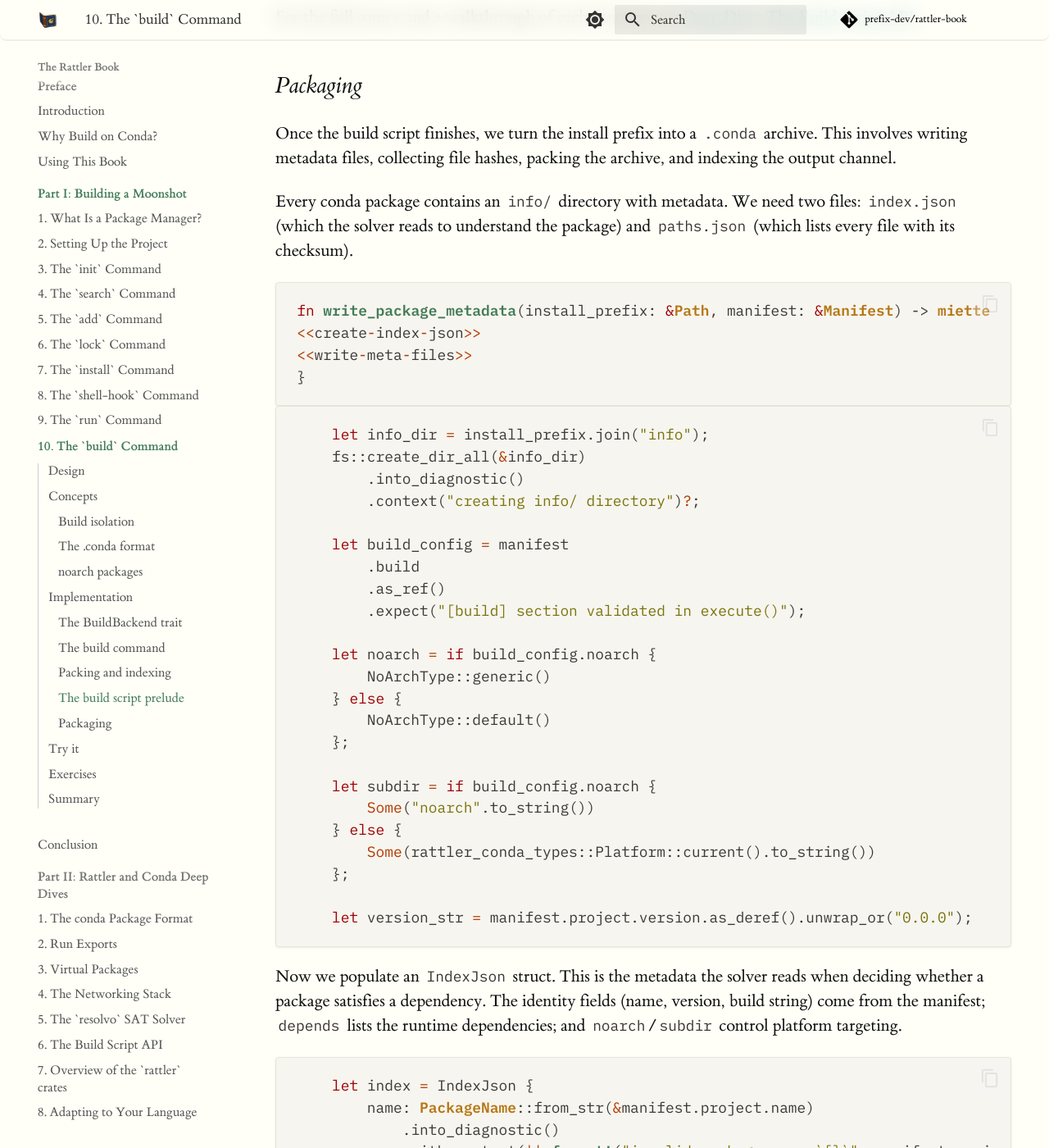
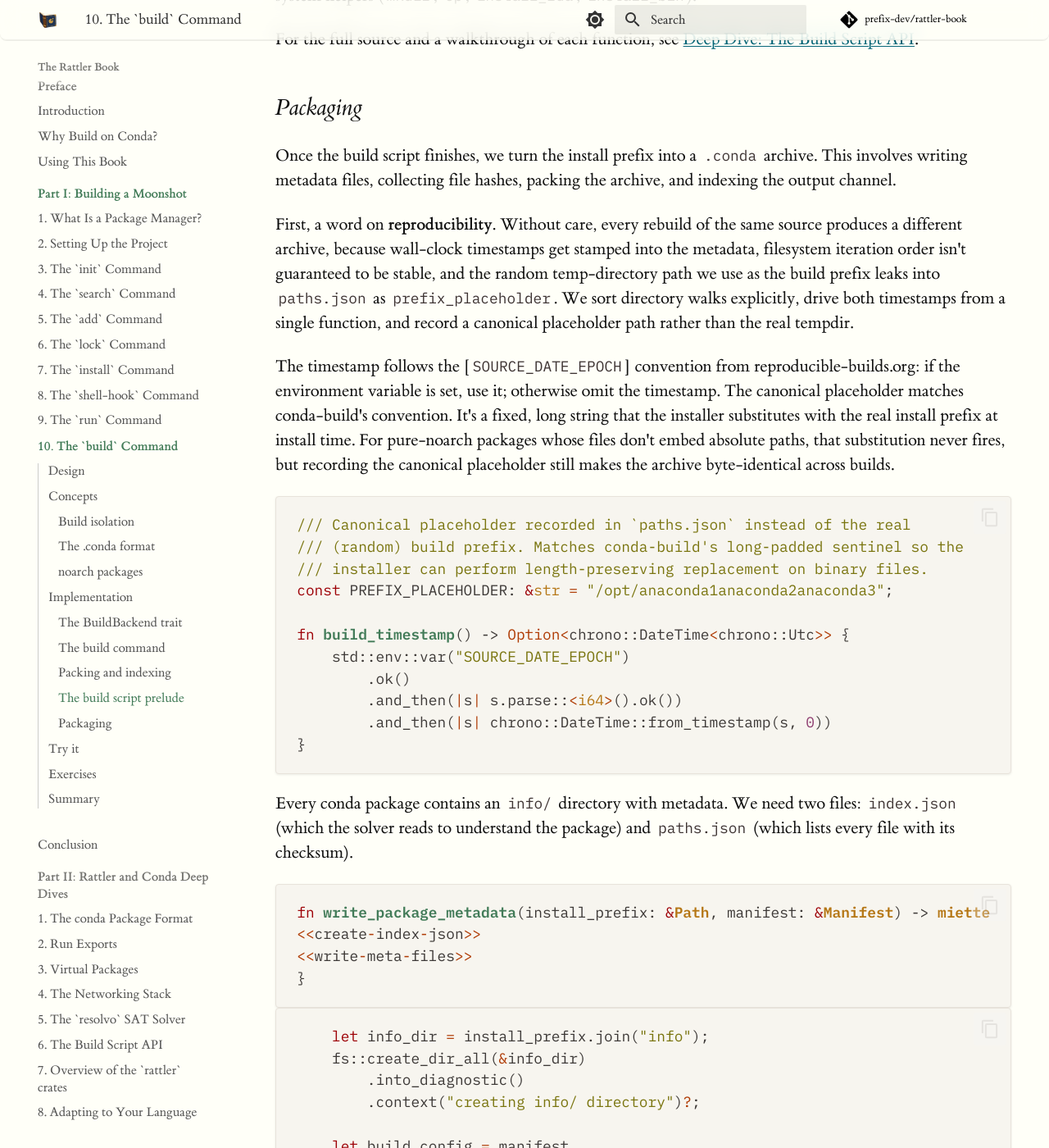
Before and after one commit to prefix-dev/rattler-book, an MkDocs documentation site: the page built from book/src/ch10-build.md, in a window 1280 px wide and 1400 px high, scrolled down 18038 px. Shown: the whole window at 82% size. Built offline with MkDocs 1.6.1 and Material for MkDocs 9.7.7, drawn with Linux system fonts in a browser that asks for light colours; comment, search, counter and statistics services are not loaded; some of the changed text lies outside the part shown.

````diff
--- a/book/src/ch10-build.md
+++ b/book/src/ch10-build.md
@@ -479,6 +479,7 @@ defined as we encounter it:
 <<build-imports>>
 <<build-args>>
 <<build-execute>>
+<<build-reproducible-timestamp>>
 <<build-write-metadata>>
 <<build-collect-paths>>
 <<build-sha256>>
@@ -684,9 +685,42 @@ Once the build script finishes, we turn the install prefix into a `.conda`
 archive. This involves writing metadata files, collecting file hashes, packing
 the archive, and indexing the output channel.
 
+First, a word on **reproducibility**. Without care, every rebuild of the
+same source produces a different archive, because wall-clock timestamps
+get stamped into the metadata, filesystem iteration order isn't guaranteed
+to be stable, and the random temp-directory path we use as the build
+prefix leaks into `paths.json` as `prefix_placeholder`. We sort directory
+walks explicitly, drive both timestamps from a single function, and record
+a canonical placeholder path rather than the real tempdir.
+
+The timestamp follows the [`SOURCE_DATE_EPOCH`] convention from
+reproducible-builds.org: if the environment variable is set, use it;
+otherwise omit the timestamp. The canonical placeholder matches
+conda-build's convention. It's a fixed, long string that the installer
+substitutes with the real install prefix at install time. For pure-noarch
+packages whose files don't embed absolute paths, that substitution never
+fires, but recording the canonical placeholder still makes the archive
+byte-identical across builds.
+
+``` {.rust #build-reproducible-timestamp}
+/// Canonical placeholder recorded in `paths.json` instead of the real
+/// (random) build prefix. Matches conda-build's long-padded sentinel so the
+/// installer can perform length-preserving replacement on binary files.
+const PREFIX_PLACEHOLDER: &str = "/opt/anaconda1anaconda2anaconda3";
+
+fn build_timestamp() -> Option<chrono::DateTime<chrono::Utc>> {
+    std::env::var("SOURCE_DATE_EPOCH")
+        .ok()
+        .and_then(|s| s.parse::<i64>().ok())
+        .and_then(|s| chrono::DateTime::from_timestamp(s, 0))
+}
+```
+
 Every conda package contains an `info/` directory with metadata. We need two
 files: `index.json` (which the solver reads to understand the package) and
 `paths.json` (which lists every file with its checksum).
+
+[`SOURCE_DATE_EPOCH`]: https://reproducible-builds.org/specs/source-date-epoch/
 
 ``` {.rust #build-write-metadata}
 fn write_package_metadata(install_prefix: &Path, manifest: &Manifest) -> miette::Result<()> {
@@ -749,9 +783,8 @@ runtime dependencies; and `noarch`/`subdir` control platform targeting.
         purls: None,
         python_site_packages_path: None,
         track_features: vec![],
-        timestamp: Some(
-            rattler_conda_types::utils::TimestampMs::from_datetime_millis(chrono::Utc::now()),
-        ),
+        timestamp: build_timestamp()
+            .map(rattler_conda_types::utils::TimestampMs::from_datetime_millis),
     };
 ```
 
@@ -788,7 +821,11 @@ in a `PathsJson` manifest:
 fn collect_paths_json(prefix: &Path) -> miette::Result<PathsJson> {
     let mut entries = Vec::new();
 
-    for entry in WalkDir::new(prefix).into_iter().filter_map(|e| e.ok()) {
+    for entry in WalkDir::new(prefix)
+        .sort_by_file_name()
+        .into_iter()
+        .filter_map(|e| e.ok())
+    {
         let meta = entry.metadata().into_diagnostic()?;
         if !meta.is_file() {
             continue;
@@ -810,7 +847,7 @@ fn collect_paths_json(prefix: &Path) -> miette::Result<PathsJson> {
             path_type: PathType::HardLink,
             prefix_placeholder: Some(PrefixPlaceholder {
                 file_mode: FileMode::Text,
-                placeholder: prefix.display().to_string(),
+                placeholder: PREFIX_PLACEHOLDER.to_string(),
             }),
             sha256: Some(sha256),
             size_in_bytes: Some(size),
@@ -881,8 +918,10 @@ fn pack_conda(
     output_path: &Path,
     manifest: &Manifest,
 ) -> miette::Result<()> {
-    // Collect all files relative to the install prefix.
+    // Collect all files relative to the install prefix, sorted so the
+    // resulting archive has a stable file order (bit-reproducible builds).
     let files: Vec<PathBuf> = WalkDir::new(install_prefix)
+        .sort_by_file_name()
         .into_iter()
         .filter_map(|e| e.ok())
         .filter(|e| e.path().is_file())
@@ -916,7 +955,7 @@ fn pack_conda(
         manifest.build_string()
     );
 
-    let now = chrono::Utc::now();
+    let timestamp = build_timestamp();
     write_conda_package(
         writer,
         install_prefix,
@@ -924,7 +963,7 @@ fn pack_conda(
         CompressionLevel::Default,
         None, // use all available CPU threads for zstd
         &out_name,
-        Some(&now),
+        timestamp.as_ref(),
         None, // no progress bar (already shown by our spinner)
     )
     .into_diagnostic()
````
Also changed, not shown: book/src/introduction.md (+7 -6 lines), pixi.toml (+20 -0 lines), 11 other files.
